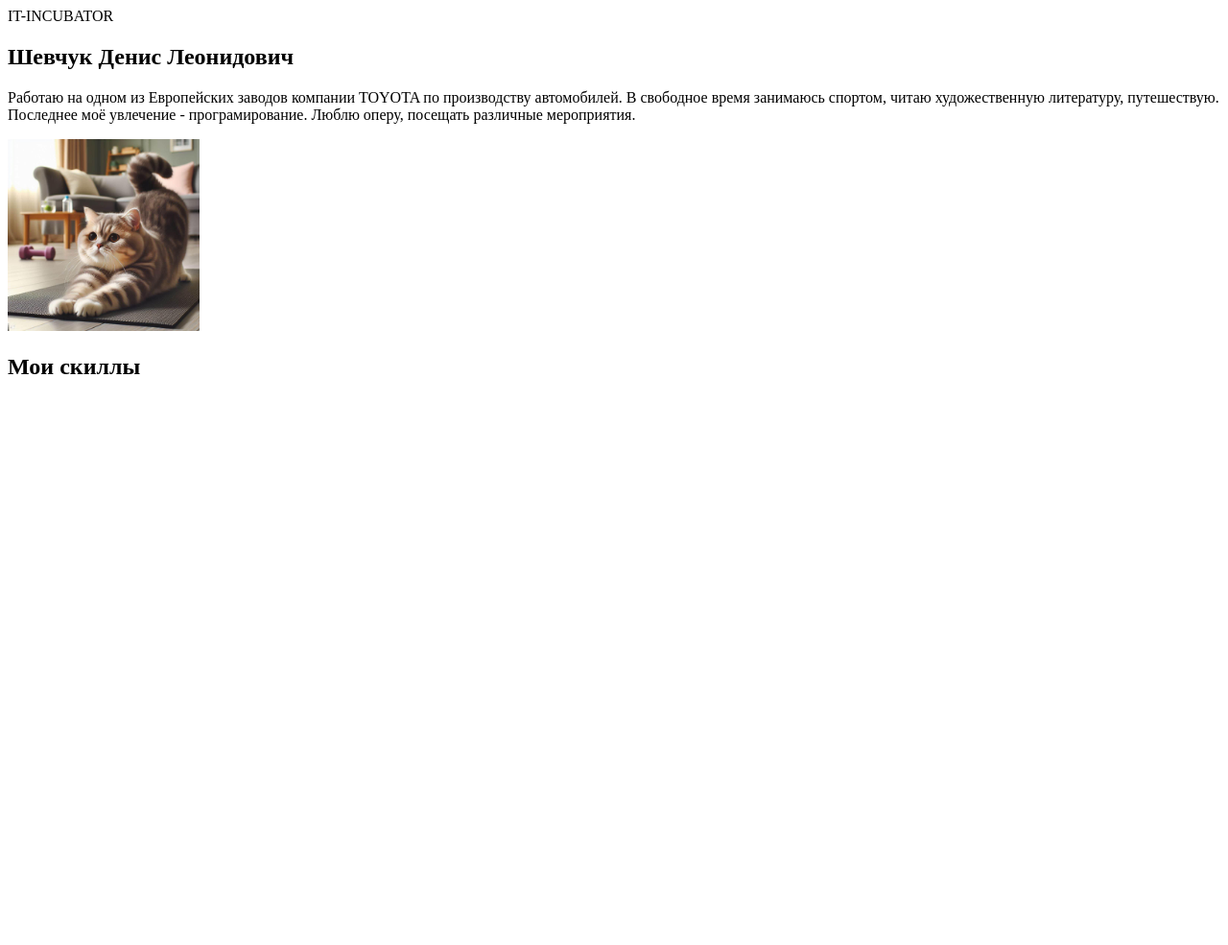
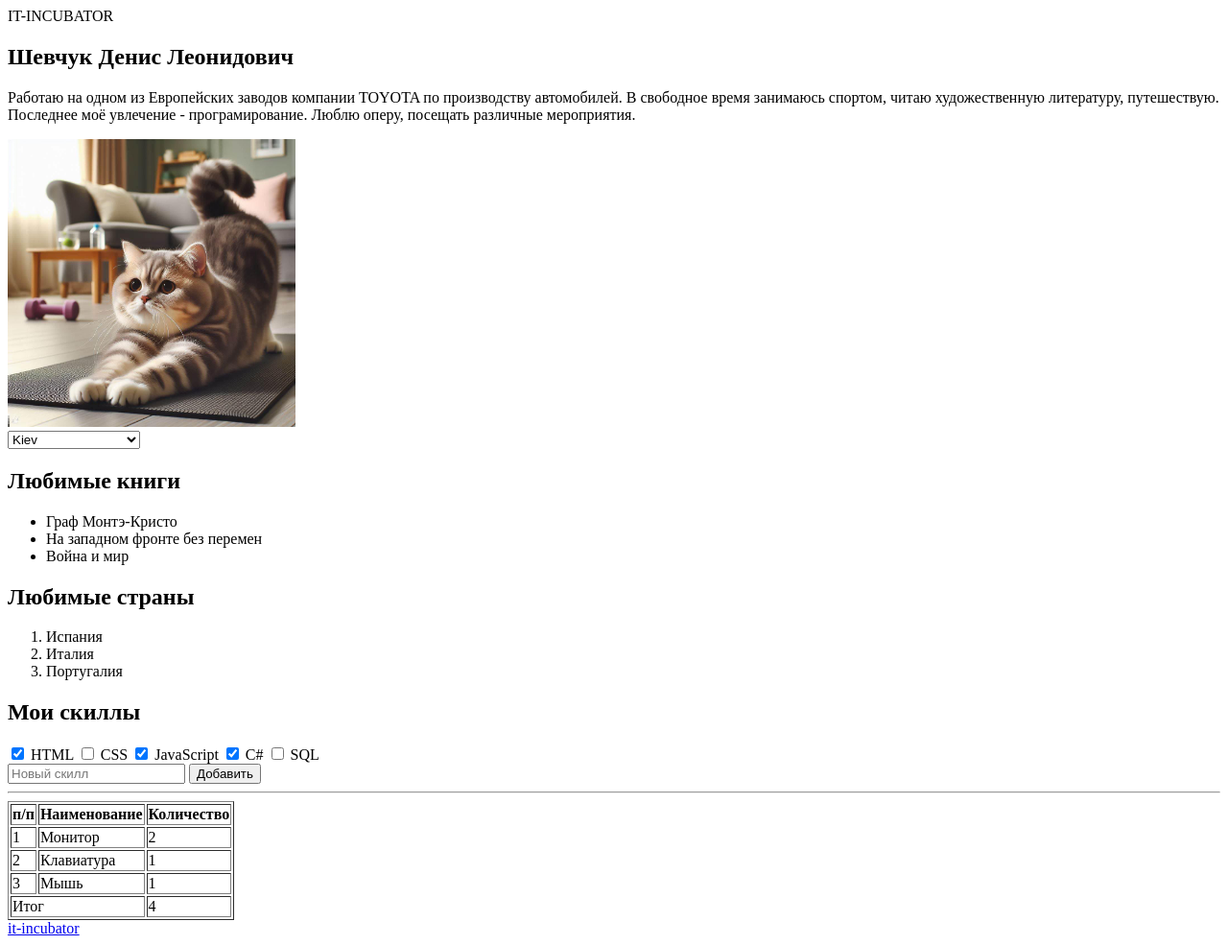
Before and after one commit to mister2403/1-hw-with-auto-test-html-css-main, a plain HTML site: page index.html in a window 1280 px wide. Shown: the whole page at 96% size. Before the commit the page ends 800 px from the top, so only its background shows below. Drawn offline with Linux system fonts and the light colour scheme.

Commit message:
complete task-2-9

```diff
--- a/index.html
+++ b/index.html
@@ -25,27 +25,63 @@
         <!-- c) Фото (или любую картинку из интернета). Не забудь добавить описание на случай, если изображение не загрузится -->
          <img
          src="photo_my.jpg"
-         width="200"
-         height="200"
+         width="300"
+         height="300"
          alt="Случайное Фото" >
     </section>
 
     <section data-cy="hw1-section-about-pre">
         <!-- 2) В этом разделе создай выпадающий список с разными городами (не меньше 3-х). Свой город сделай вторым в этом списке. С помощью специального атрибута, сделай так, чтобы твой город всегда был выбранным по умолчанию  -->
+        <select>
+            <option>--Ваберите город--</option>
+            <option>Moskva</option>
+            <option selected>Kiev</option>
+            <option>Minsk</option>
+        </select>
         <div data-cy="hw1-unordered-list-box-pre">
             <!-- 3) В этом разделе создай 2 дочерних элемента: -->
-
+             <h2>Любимые книги</h2>
+             <ul>
+                <li>Граф Монтэ-Кристо</li>
+                <li>На западном фронте без перемен</li>
+                <li>Война и мир</li>
+             </ul>
             <!-- a) Заголовок 2-го уровня (любимые книги/фильмы/блюда/страны... и т.п.) -->
             <!-- b) Маркированный список. В списке должно быть не менее 3-х элементов -->
         </div>
         <div data-cy="hw1-ordered-list-box-pre">
             <!-- 3) В этом разделе создай 2 дочерних элемента: -->
-
+            <h2>Любимые страны</h2>
+            <ol>
+                <li>Испания</li>
+                <li>Италия</li>
+                <li>Португалия</li>
+            </ol>
             <!-- a) Заголовок 2-го уровня с другим названием (любимые книги/фильмы/блюда/страны... и т.п.) -->
             <!-- b) Нумерованный (упорядоченный) список. В списке должно быть не менее 3-х элементов -->
         </div>
         <div data-cy="hw1-skills-box-pre">
             <h2>Мои скиллы</h2>
+            <label>
+                <input type="checkbox" value="html" checked>
+                HTML
+            </label>
+            <label>
+                <input type="checkbox" value="CSS">
+                CSS
+            </label>
+            <label>
+                <input type="checkbox" value="JavaScript" checked>
+                JavaScript
+            </label>
+            <label>
+                <input type="checkbox" value="C#" checked>
+                C#
+            </label>
+            <label>
+                <input type="checkbox" value="SQL">
+                SQL
+            </label>
             <!-- 4) Здесь создай несколько чекбоксов с подписью (не меньше 3-х).
                 - В подписи укажи названия любых тем по верстке (все, что знаешь или слышал).
                 - Каждый чекбокс должен быть связан со своей подписью. Для этого чекбокс должен находиться в элементе для подписи
@@ -54,16 +90,52 @@
         <!-- 5) Создай здесь однострочное поле для ввода текста с подсказкой "Новый скилл", которая исчезает, когда начинаешь что-то печатать (для подсказки есть специальный атрибут) -->
         <!-- 6) Создай здесь кнопку “Добавить” -->
         <!-- 7) Добавь горизонтальную линию (для этого есть специальный тег) -->
-
+        <input type="text" name="new skill" placeholder="Новый скилл">
+        <!-- <input type="submit" value="submit"> -->
+        <button type="submit">Добавить</button>
+        <hr>
         <table data-cy="hw-about-table-pre">
             <!-- 8) В таблице сделай 5 строк и 3 столбца.
                         - В первой строке ячейки заголовков, в остальных обычные ячейки
                         - Добавь границы для всей таблицы с помощью специального атрибута border="". Он устарел, но работает
                         - В последнем ряду первая ячейка должна занимать все свободное место по горизонтали (ширине). Таблицу можно заполнять любыми данными -->
         </table>
+        <table border="1px">
+            <thead>
+                <tr>
+                    <th>п/п</th>
+                    <th>Наименование</th>
+                    <th>Количество</th>
+                </tr>
+            </thead>
+            <tbody>
+                <tr>
+                    <td>1</td>
+                    <td>Монитор</td>
+                    <td>2</td>
+                </tr>
+                <tr>
+                    <td>2</td>
+                    <td>Клавиатура</td>
+                    <td>1</td>
+                </tr>
+                <tr>
+                    <td>3</td>
+                    <td>Мышь</td>
+                    <td>1</td>
+                </tr>
+            </tbody>
+            <tfoot>
+                <tr>
+                    <td colspan="2">Итог</td>
+                    <td>4</td>
+                </tr>
+            </tfoot>
+        </table>
     </section>
     <footer data-cy="hw-footer-pre">
         <!-- 9) Создай здесь ссылку на наш сайт https://it-incubator.io/ (текст ссылки должен быть it-incubator) -->
+         <a href="https://it-incubator.io/" target="_blank">it-incubator</a>
     </footer>
 </body>
 </html>
```
